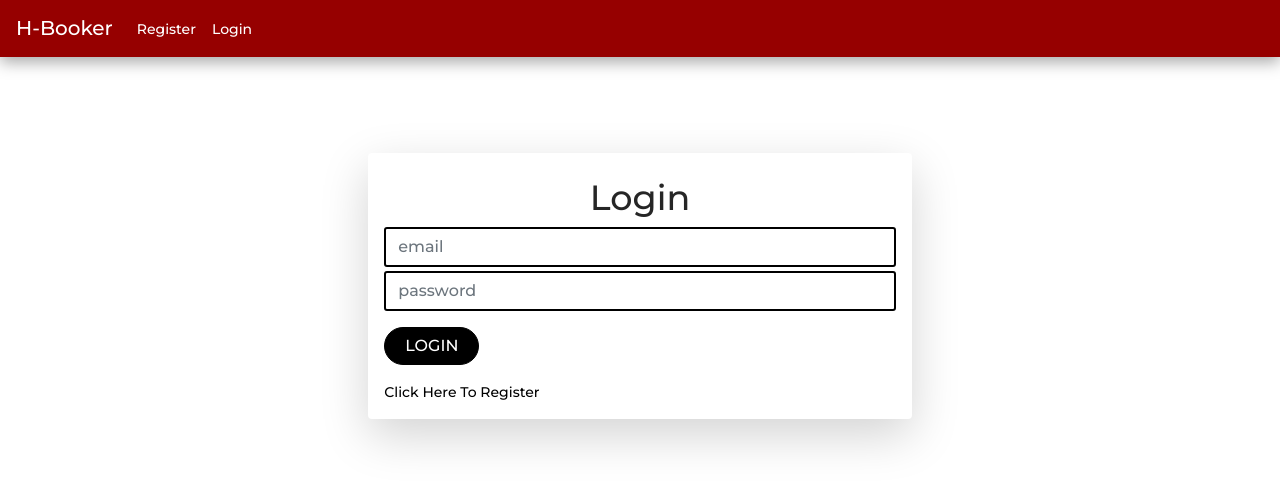
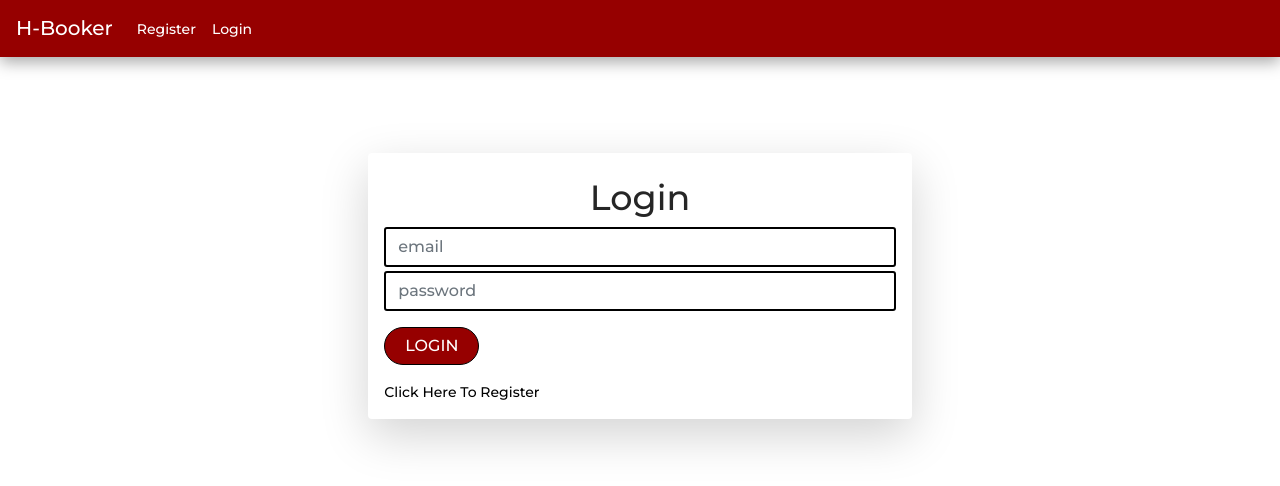
Before and after one commit to Patsax/h-booker, a React (Create React App) app in the folder client/: page /login in a window 1280 px wide. Shown: the top 486 px of the page. Built offline with nearby package versions, Linux system fonts and the light colour scheme.

Commit message:
button styling

```diff
--- a/client/src/index.css
+++ b/client/src/index.css
@@ -67,7 +67,7 @@ p {
   font-size: 16px !important;
 }
 .btn {
-  background-color: black !important;
+  background-color: #960000 !important;
   border-color: black !important;
 }
 
```
